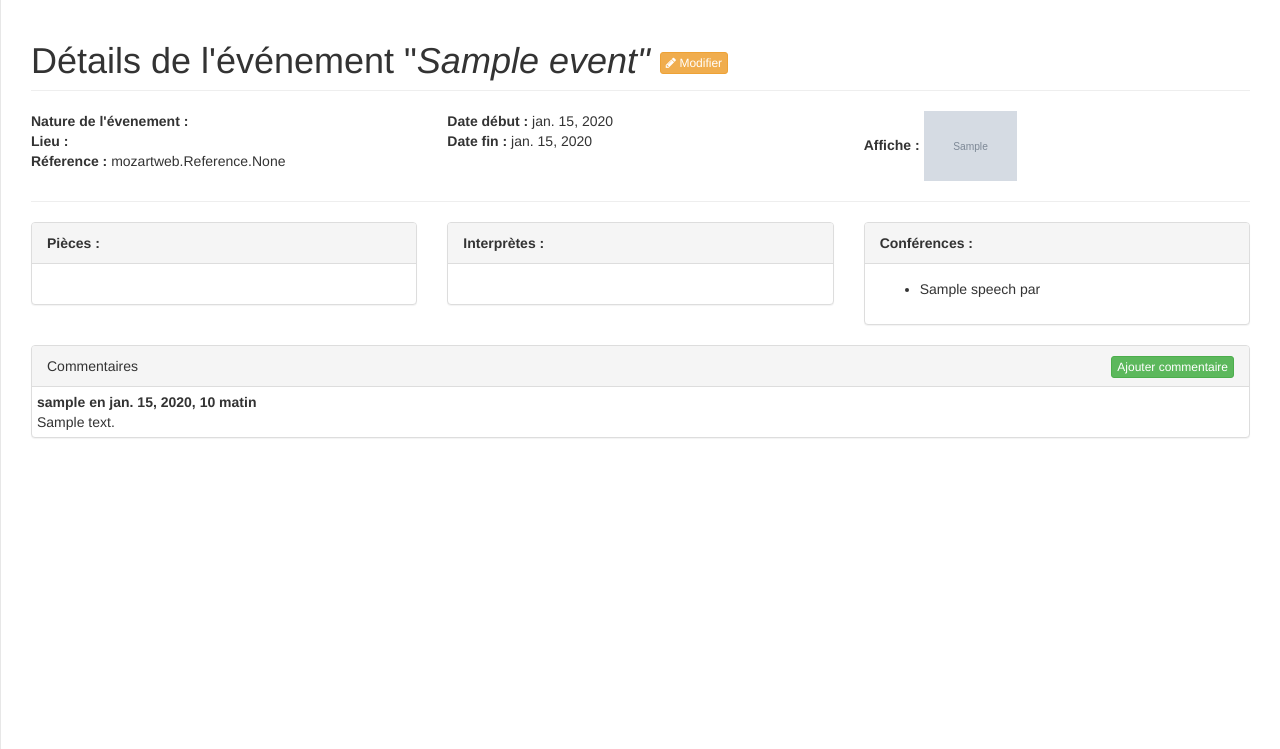
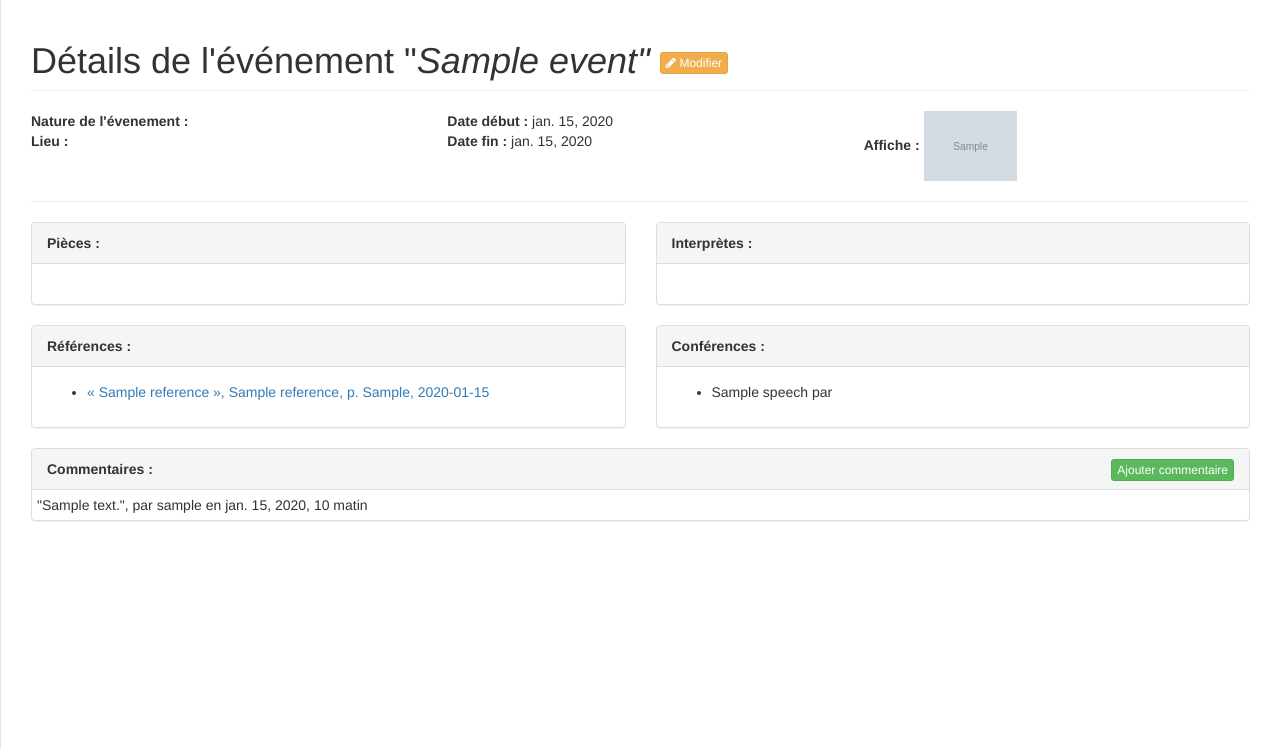
Before and after one commit to tiagovaz/mozartdb, a Django app: template mozartweb/templates/detail.html in a window 1280 px wide. Shown: the part 51-800 px from the top of the page. Run offline with Django 3.2, Linux system fonts and the light colour scheme; the template is opened without the code that fills it: values that come from a table or form of the project are taken from there, others are empty; data comes from the database, SQL or seed files in the repository; tables that the repository leaves empty hold one stand-in row (values such as "Sample post"); grey boxes marked "Sample" are stand-in pictures; parts of the project's set-up code (start-up, migrations or seed data) failed here and were passed over; some libraries are stand-ins or nearby versions.

Commit message:
Add link to reference.

```diff
--- a/mozartweb/forms.py
+++ b/mozartweb/forms.py
@@ -64,6 +64,7 @@ class SpeechForm(forms.ModelForm):
         }
 
 class CommentForm(forms.ModelForm):
+
     class Meta:
         model = Comment
         fields = [
--- a/mozartweb/models.py
+++ b/mozartweb/models.py
@@ -152,7 +152,8 @@ class Event(models.Model):
 
 @python_2_unicode_compatible
 class Comment(models.Model):
-    content = models.CharField(
+
+    content = models.TextField(
         verbose_name="Commentaire",
         max_length=500
     )
@@ -162,10 +163,10 @@ class Comment(models.Model):
         auto_now_add=True
     )
 
-    author = models.ForeignKey(
+    user = models.ForeignKey(
         User,
         verbose_name="Auteur",
-        related_name="comment"
+        related_name="comment",
     )
 
     event = models.ForeignKey(
--- a/mozartweb/templates/detail.html
+++ b/mozartweb/templates/detail.html
@@ -18,13 +18,12 @@
 
     <div class="row">
         <div class="col-sm-4">
-            <strong>{% trans "Nature de l'évenement" %} :</strong> {{ event.type }}<br>
-            <strong>{% trans "Lieu" %} :</strong> {{ event.place }}<br>
-            <strong>{% trans "Réference" %} :</strong> {{ event.reference|safe }}<br>
+            <strong>{% trans "Nature de l'évenement" %} :</strong> {{ event.type|default:"" }}<br>
+            <strong>{% trans "Lieu" %} :</strong> {{ event.place|default:"" }}<br>
         </div>
         <div class="col-sm-4">
-            <strong>{% trans "Date début" %} :</strong> {{event.start_date}}<br>
-            <strong>{% trans "Date fin" %} :</strong> {{event.end_date}}<br>
+            <strong>{% trans "Date début" %} :</strong> {{event.start_date|default:""}}<br>
+            <strong>{% trans "Date fin" %} :</strong> {{event.end_date|default:""}}<br>
         </div>
         <div class="col-sm-4">
             {% if event.poster %}
@@ -36,7 +35,7 @@
     <hr>
 
     <div class="row">
-        <div class="col-sm-4">
+        <div class="col-sm-6">
           <div class="panel panel-default">
                 <div class="panel-heading">
                     <b>{% trans "Pièces" %} :</b>
@@ -49,7 +48,7 @@
                     </ul>
                 </div>
             </div>        </div>
-        <div class="col-sm-4">
+        <div class="col-sm-6">
             <div class="panel panel-default">
                 <div class="panel-heading">
                     <b>{% trans "Interprètes" %} :</b>
@@ -63,7 +62,27 @@
                 </div>
             </div>
          </div>
-               <div class="col-sm-4">
+     </div>
+    <div class="row">
+        <div class="col-sm-6">
+            <div class="panel panel-default">
+                <div class="panel-heading">
+                    <b>{% trans "Références" %} :</b>
+                </div>
+                <div class="panel-body">
+                    <ul>
+                    {% for r in event.reference.all %}
+                        {% if r.article_file %}
+                            <li><a href="/media/{{ r.article_file }}">{{ r }}</a></li>
+                        {% else %}
+                            <li>{{ r }}</li>
+                        {% endif %}
+                    {% endfor %}
+                    </ul>
+                </div>
+            </div>
+         </div>
+               <div class="col-sm-6">
             <div class="panel panel-default">
                 <div class="panel-heading">
                     <b>{% trans "Conférences" %} :</b>
@@ -78,6 +97,7 @@
             </div>
          </div>
      </div>
+
     <div class="row">
         <div class="col-sm-12">
             <div class="panel panel-default">
@@ -87,15 +107,15 @@
                             {% trans "Ajouter commentaire" %}
                         </a>
                     </span>
-                    {% trans "Commentaires" %}
+                    <b>{% trans "Commentaires" %} :</b>
                 </div>
 
                 <table class="table table-hover table-condensed">
                     {% for comment in event.comment.all %}
                     <tr>
                         <td>
-                            <strong>{{comment.author}} en {{comment.created_date}}</strong><br>
-                            {{comment.content}}
+                            "{{comment.content}}", par {{comment.user}} en {{comment.created_date}}<br>
+
                         </td>
                     </tr>
                     {% endfor %}
--- a/mozartweb/views.py
+++ b/mozartweb/views.py
@@ -192,7 +192,7 @@ class CommentCreate(generic.CreateView):
         return super(CommentCreate, self).dispatch(*args, **kwargs)
 
     def form_valid(self, form):
-        form.instance.author = self.request.user
+        form.instance.user = self.request.user
         form.instance.event = Event.objects.get(id=self.kwargs['pk'])
         return super(CommentCreate, self).form_valid(form)
 
```
Also changed, not shown: mozartweb/admin.py (+15 -1 lines).
